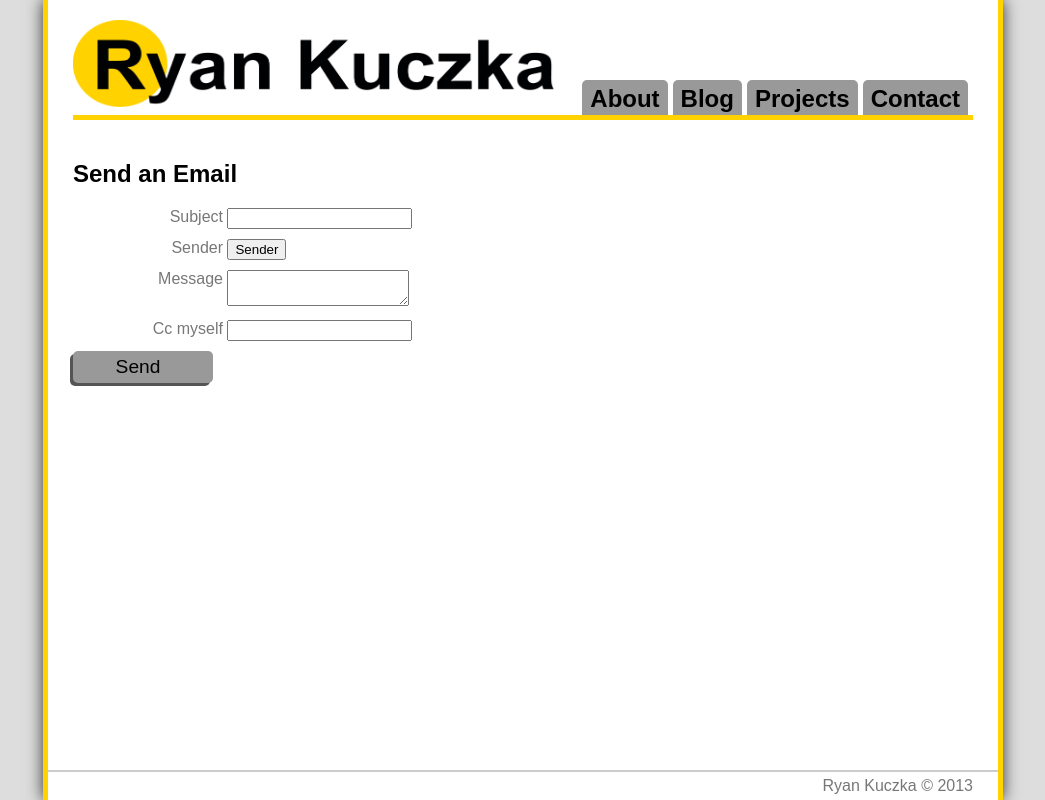
After one commit to ryankuczka/django_blog, a Django app: template portfolio/templates/contact_page.html in a window 1280 px wide. The commit adds this page. Shown: the whole page, without its empty margins (117-1162 px from the left). Run offline with Django 3.2, Linux system fonts and the light colour scheme; the template is opened without the code that fills it, so the values that code supplies are empty, except form fields; tables that the repository leaves empty hold one stand-in row (values such as "Sample post"); form fields are guessed from the names that the template uses; parts of the project's set-up code (start-up, migrations or seed data) failed here and were passed over; some libraries are stand-ins or nearby versions.

Commit message:
added contact section

```diff
--- /dev/null
+++ b/portfolio/static/portfolio/css/contact.css
@@ -0,0 +1,17 @@
+#contactForm label {width: 150px; text-align: right; display: inline-block; vertical-align: top;}
+#contactForm div {margin-bottom: 10px;}
+input.contact {
+    display: block;
+    width: 140px;
+    padding: 5px 10px 5px 0;
+    font-size: 1.2em;
+    border-radius: 5px;
+    background: #ffd200;
+    box-shadow: -5px 5px 0 #cca000;
+    color: #000;
+    border: none;
+    text-align: center;
+    cursor: pointer;
+}
+input.contact:hover {box-shadow: -3px 3px 0 #cca000;}
+input.contact.disabled {background: #999; box-shadow: -3px 3px 0 #555; cursor: default;}
--- a/portfolio/templates/base.html
+++ b/portfolio/templates/base.html
@@ -34,7 +34,7 @@
             <div class="headerContent">
                 <div class="networks">&nbsp;</div>
                 <div class="navButtons">
-                    <a href="/" class="navButton{% if SITE_SECTION == 'Contact' %} selected{% endif %}">Contact</a>
+                    <a href="{% url 'contact' %}" class="navButton{% if SITE_SECTION == 'Contact' %} selected{% endif %}">Contact</a>
                     <a href="/" class="navButton{% if SITE_SECTION == 'Projects' %} selected{% endif %}">Projects</a>
                     <a href="{% url 'blog_index' %}" class="navButton{% if SITE_SECTION == 'Blog' %} selected{% endif %}">Blog</a>
                     <a href="{% url 'about_index' %}" class="navButton{% if SITE_SECTION == 'About' %} selected{% endif %}">About</a>
--- /dev/null
+++ b/portfolio/templates/contact_page.html
@@ -0,0 +1,33 @@
+{% extends 'base.html' %}
+{% load static %}
+
+{% block styles %}
+{{ block.super }}
+<link rel="stylesheet" type="text/css" href="{% static 'portfolio/css/contact.css' %}" />
+{% endblock %}
+
+{% block main_content %}
+<h2>Send an Email</h2>
+<div id="contactForm">
+    <form method="post">
+        {% csrf_token %}
+        <div class="subject">
+            {{ form.subject.label_tag }}
+            {{ form.subject }}
+        </div>
+        <div class="email">
+            {{ form.sender.label_tag }}
+            {{ form.sender }}
+        </div>
+        <div class="message">
+            {{ form.message.label_tag }}
+            {{ form.message }}
+        </div>
+        <div class="cc">
+            {{ form.cc_myself.label_tag }}
+            {{ form.cc_myself }}
+        </div>
+        <input type="submit" value="Send" class="contact disabled" disabled/>
+    </form>
+</div>
+{% endblock %}
--- a/portfolio/urls.py
+++ b/portfolio/urls.py
@@ -17,4 +17,6 @@ urlpatterns = patterns('',
     url(r'^about/', include('about.urls')),
     url(r'^blog/', include('blog.urls')),
     url(r'^tinymce/', include('tinymce.urls')),
+    url(r'^contact/$', 'portfolio.views.contact', name='contact'),
+    url(r'^contact/thanks', 'portfolio.views.contact_thanks', name='contact_thanks'),
 )
```
Also changed, not shown: portfolio/forms.py (added, +8 -0 lines), portfolio/templates/contact_thanks.html (added, +7 -0 lines), portfolio/views.py (+21 -1 lines).
